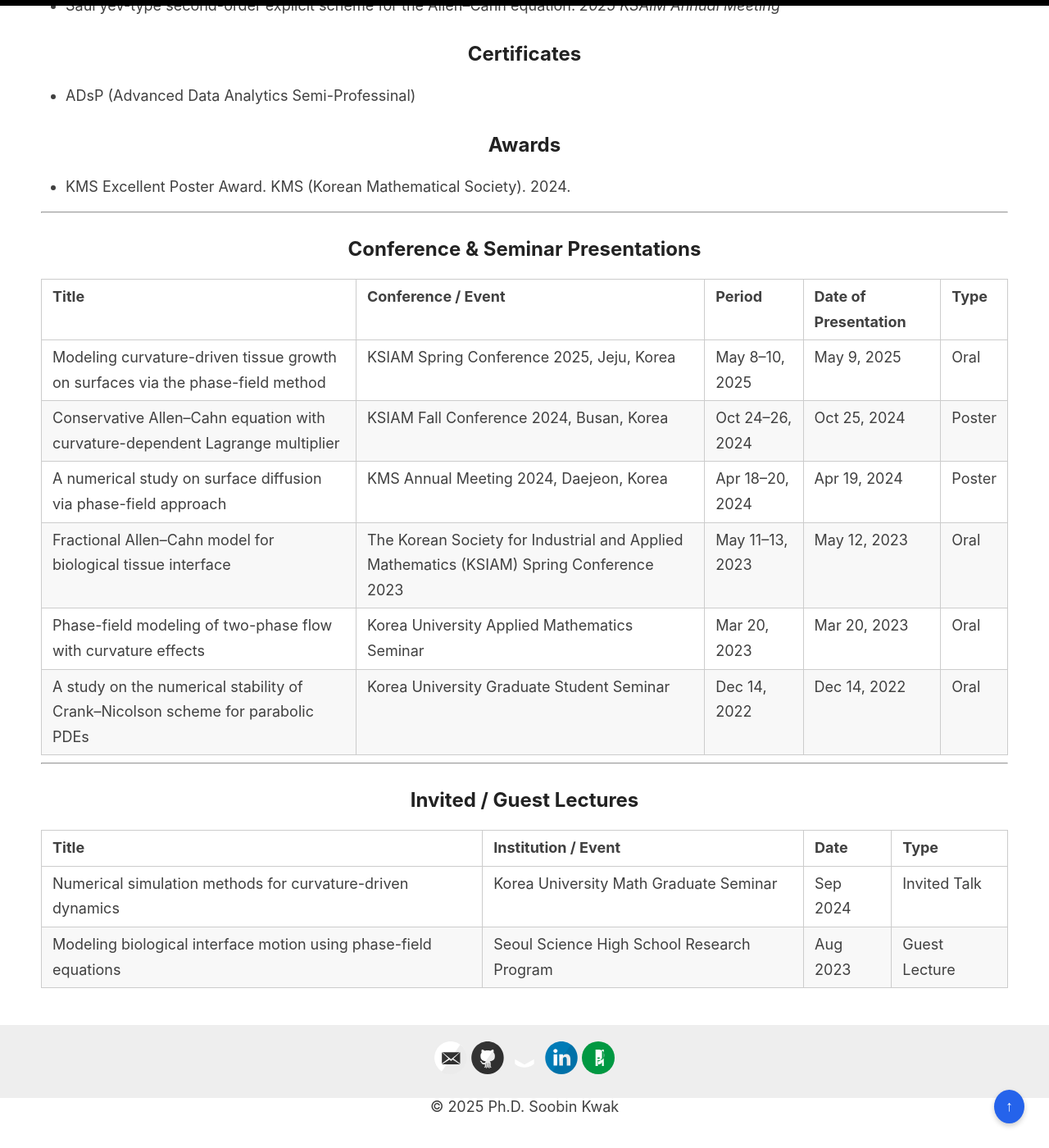
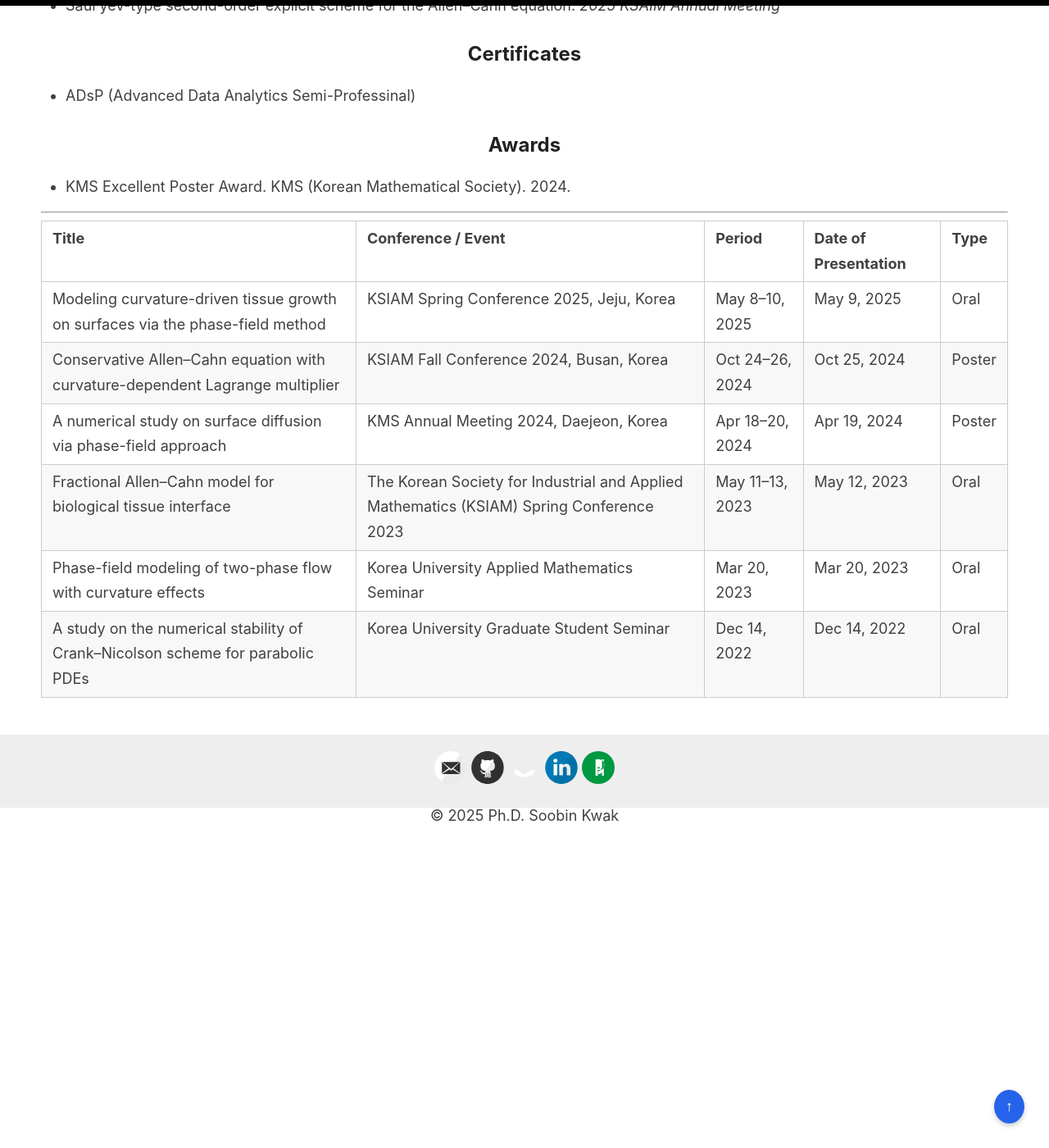
Before and after one commit to skwak/skwak.github.io, a Jekyll site: the page built from _pages/Experience.md, in a window 1280 px wide and 1400 px high, scrolled down 736 px. Shown: the whole window at 82% size. Built offline with Jekyll 4.4.1, drawn with Linux system fonts in a browser that asks for light colours.

Commit message:
Update Experience.md

```diff
--- a/_pages/Experience.md
+++ b/_pages/Experience.md
@@ -36,11 +36,7 @@ hide_title:
 
 - KMS Excellent Poster Award. KMS (Korean Mathematical Society). 2024.
 
-
-
 ---
-
-## Conference & Seminar Presentations
 
 | **Title** | **Conference / Event** | **Period** | **Date of Presentation** | **Type** |
 |------------|------------------------|-------------|----------------------------|-----------|
@@ -50,12 +46,3 @@ hide_title:
 | Fractional Allen–Cahn model for biological tissue interface | The Korean Society for Industrial and Applied Mathematics (KSIAM) Spring Conference 2023 | May 11–13, 2023 | May 12, 2023 | Oral |
 | Phase-field modeling of two-phase flow with curvature effects | Korea University Applied Mathematics Seminar | Mar 20, 2023 | Mar 20, 2023 | Oral |
 | A study on the numerical stability of Crank–Nicolson scheme for parabolic PDEs | Korea University Graduate Student Seminar | Dec 14, 2022 | Dec 14, 2022 | Oral |
-
----
-
-## Invited / Guest Lectures
-
-| **Title** | **Institution / Event** | **Date** | **Type** |
-|------------|------------------------|-----------|-----------|
-| Numerical simulation methods for curvature-driven dynamics | Korea University Math Graduate Seminar | Sep 2024 | Invited Talk |
-| Modeling biological interface motion using phase-field equations | Seoul Science High School Research Program | Aug 2023 | Guest Lecture |
```
